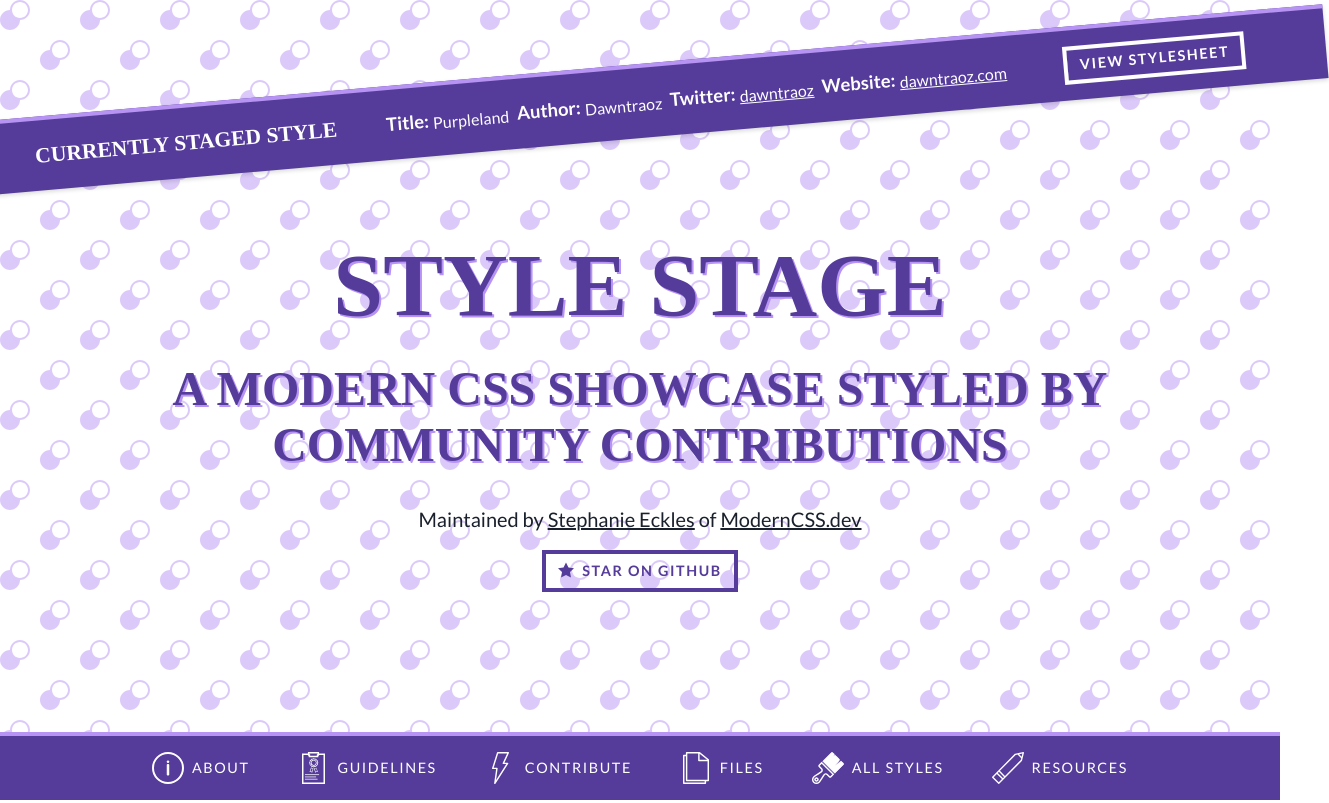
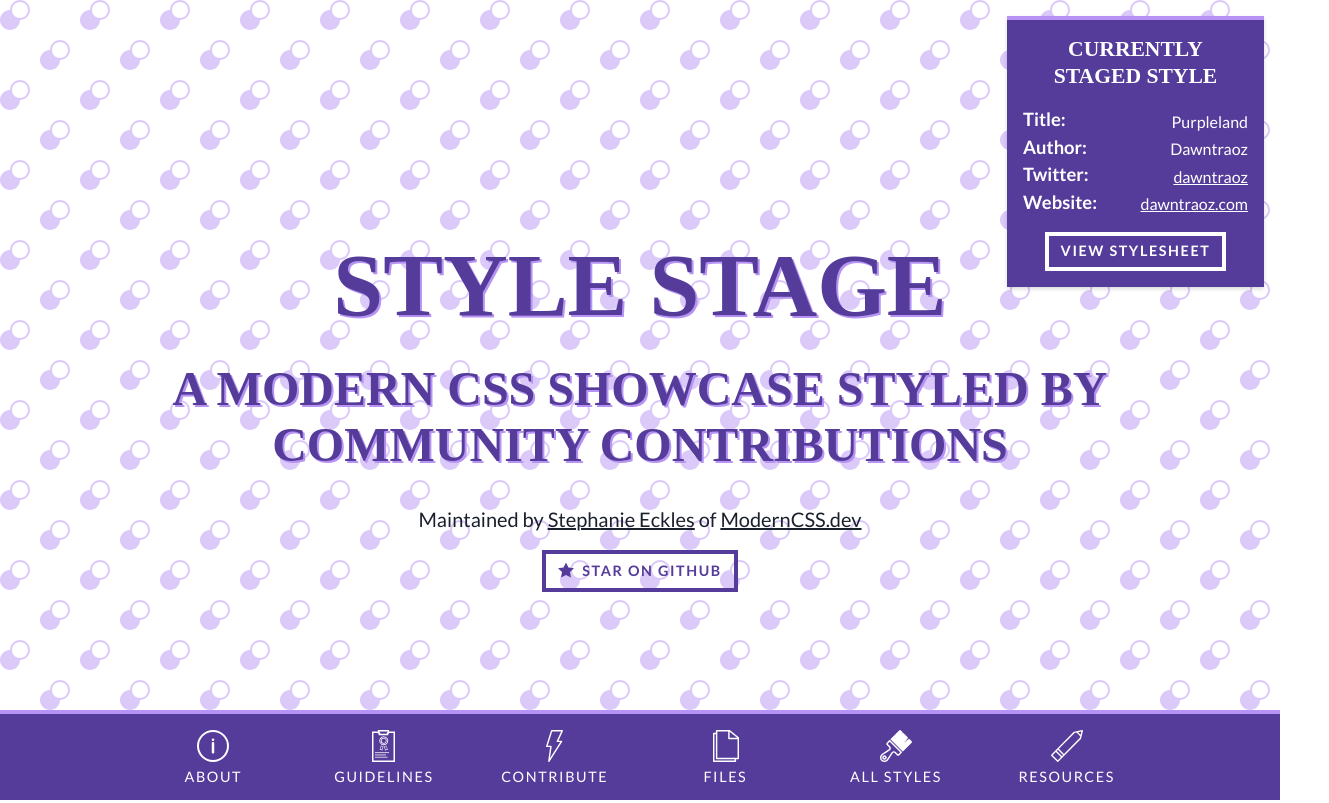
Before and after one commit to Dawntraoz/stylestage-sass, a plain HTML site: page public/index.html in a window 1280 px wide. Shown: the top 803 px of the page, 1329 px wide, since content can reach past the window. Drawn offline with Linux system fonts and the light colour scheme; a web font is replaced by a local one.

Commit message:
Update fixes

```diff
--- a/sass/_fonts.scss
+++ b/sass/_fonts.scss
@@ -1 +1 @@
-@import url("https://fonts.googleapis.com/css2?family=Lato:wght@400;700;&family=Vollkorn+SC:wght@400;700;&display=swap");
+@import url("https://fonts.googleapis.com/css2?family=Lato:wght@400;700&family=Vollkorn+SC:wght@400;700&display=swap");
--- a/sass/_layout.scss
+++ b/sass/_layout.scss
@@ -4,6 +4,7 @@
   color: var(--color-text);
   font-family: var(--font-family-sans);
   word-break: break-word;
+  padding-bottom: 5.5rem;
 }
 
 h1,
--- a/sass/_nav.scss
+++ b/sass/_nav.scss
@@ -13,22 +13,26 @@
   ul {
     display: flex;
     align-items: center;
-    justify-content: space-around;
     max-width: 1024px;
-    overflow-x: auto;
+    overflow-x: scroll;
     margin: 0 auto;
     padding: 1rem 0;
     list-style: none;
 
-    li { font-size: 0; }
+    li {
+      width: 100%;
+    }
 
     a {
       display: flex;
-      flex-wrap: wrap;
+      flex-direction: column;
       align-items: center;
+      width: 120px;
       padding: 0 0.75rem;
       color: var(--color-light);
-      font-size: 0;
+      font-size: .75rem;
+      letter-spacing: .1rem;
+      text-transform: uppercase;
       line-height: 1;
       text-decoration: none;
 
@@ -37,19 +41,14 @@
         width: 2rem;
         height: 2rem;
         display: block;
-        margin: 0 auto;
+        margin: 0 auto .5rem;
         background-repeat: no-repeat;
         background-position: center center;
       }
 
       @media (min-width: 1024px) {
         font-size: .9rem;
-        letter-spacing: .1rem;
-        text-transform: uppercase;
-
-        &::before {
-          margin: 0 .5rem 0 0;
-        }
+        width: auto;
       }
 
       // Mobile icons
@@ -74,4 +73,11 @@
       }
     }
   }
+
+  @media (min-width: 768px) {
+    ul {
+      justify-content: space-around;
+      overflow-x: auto;
+    }
+  }
 }
--- a/sass/_profile.scss
+++ b/sass/_profile.scss
@@ -46,34 +46,18 @@
   }
 
   @media (min-width: 768px) {
-    position: absolute;
-    top: 3rem;
-    left: -3rem;
-    right: -3rem;
-    padding: 1rem 3.5rem;
-    transform: translateY(1rem) rotateZ(-5deg);
-
+    position: fixed;
+    top: 1rem;
+    right: 1rem;
+    padding: 1rem;
 
     .container {
-      flex-direction: row;
-      justify-content: space-around;
       max-width: 100%;
+      width: 225px;
 
-      h4 {
-        margin: 0;
-        text-align: left;
-      }
-    }
-
-    ul {
-      margin: 0;
-      flex-wrap: unset;
-      justify-content: unset;
-
-      li {
-        justify-content: flex-start;
-        padding: 0 .5rem 0 0;
-        width: auto;
+      h4,
+      ul {
+        margin-bottom: 1rem;
       }
     }
   }
--- a/sass/_reset.scss
+++ b/sass/_reset.scss
@@ -56,4 +56,7 @@
     transition-duration: 0.01ms !important;
     scroll-behavior: auto !important;
   }
+  *::before {
+    transition: none !important;
+  }
 }
```
Also changed, not shown: sass/_footer.scss (+1 -1 lines), public/style.css.
